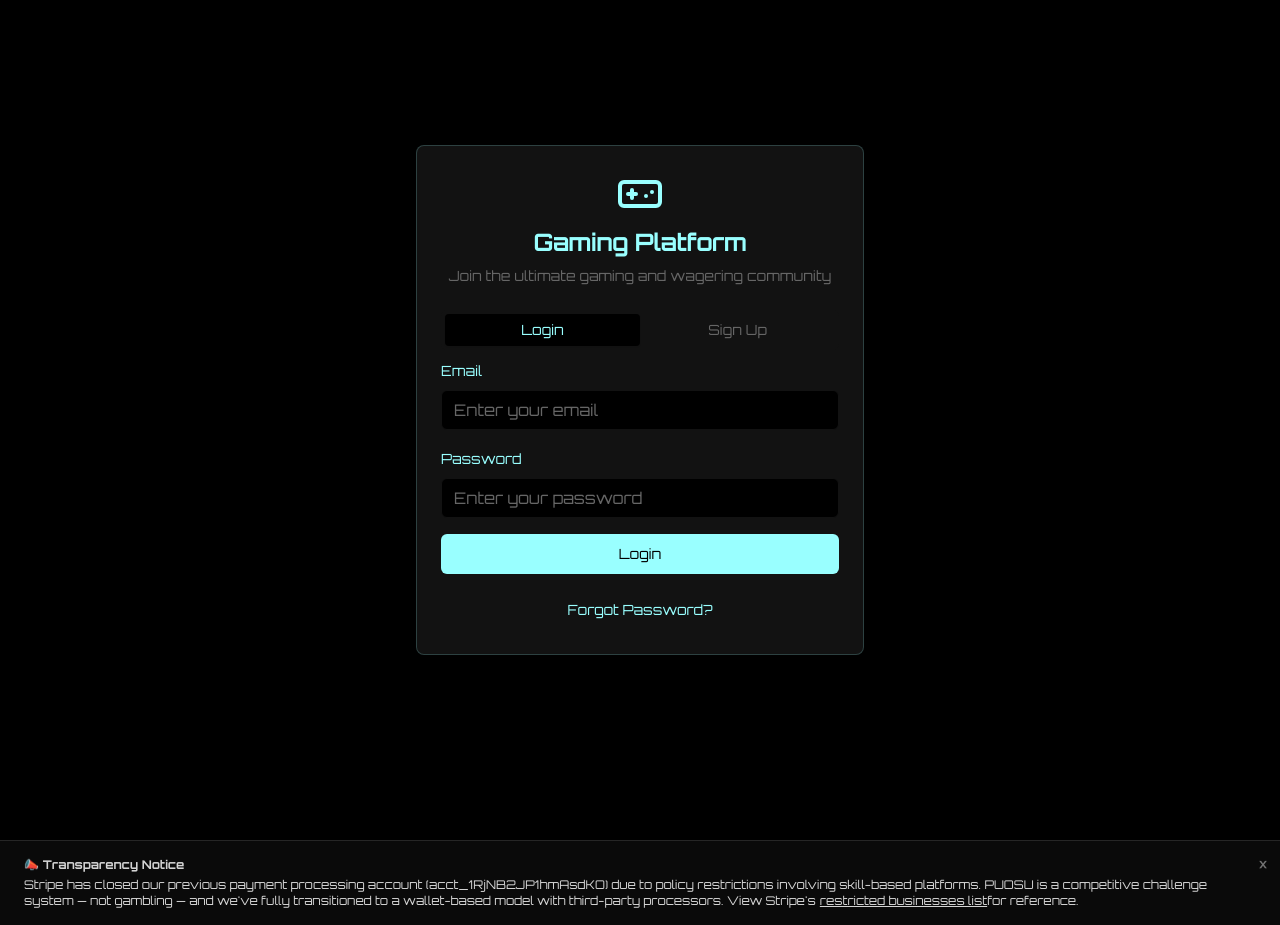
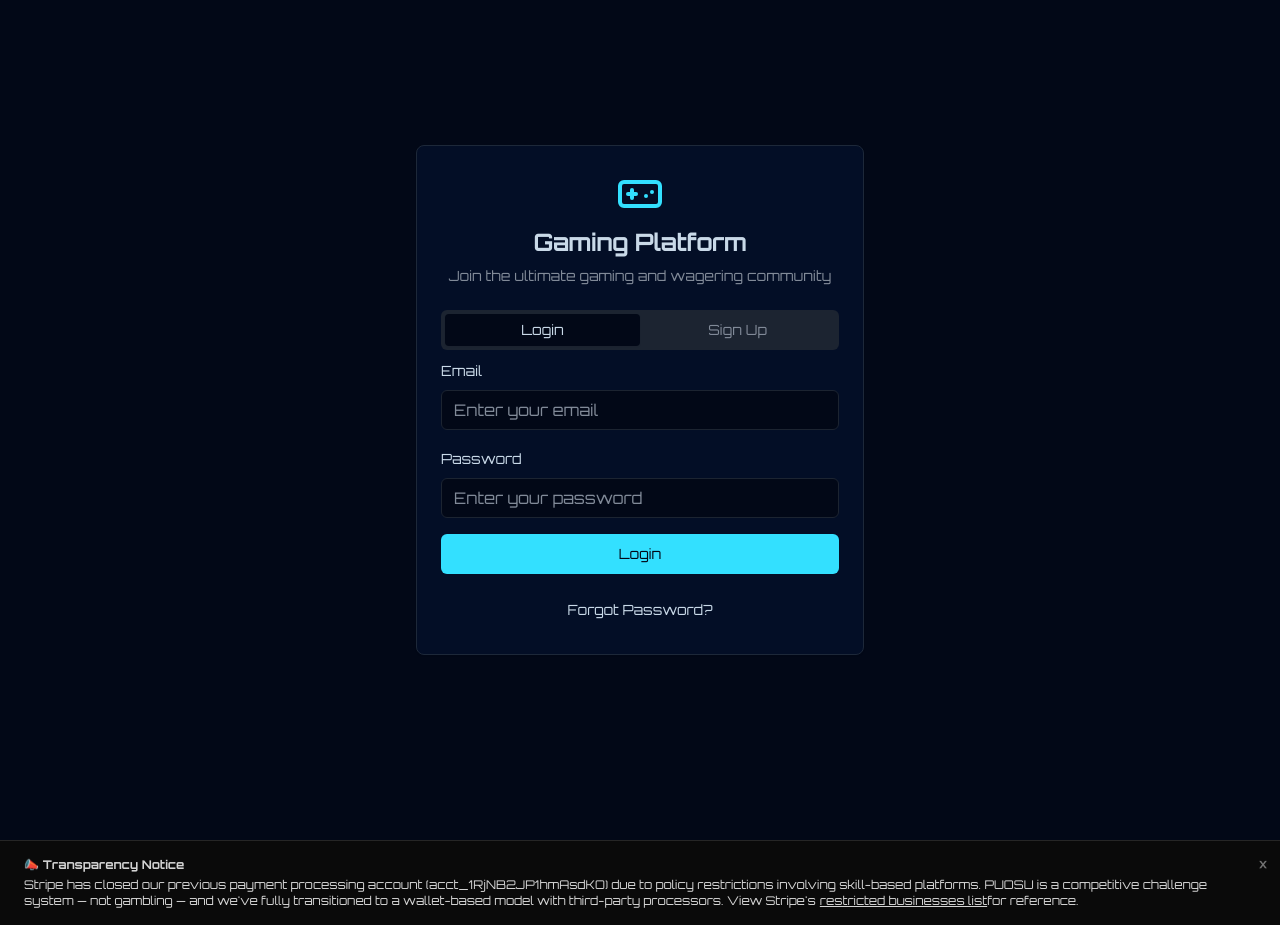
Before and after one commit to PUTUPORSHUTUP/putuporshutup, a React (Vite) app: page /auth in a window 1280 px wide. Built offline with nearby package versions, Linux system fonts and the light colour scheme.

Commit message:
Improve homepage readability
Update homepage text to be more readable and engaging with an edgy, futuristic, and fun theme.

```diff
--- a/package.json
+++ b/package.json
@@ -15,6 +15,7 @@
     "@capacitor/cli": "^7.4.2",
     "@capacitor/core": "^7.4.2",
     "@capacitor/ios": "^7.4.2",
+    "@fontsource/orbitron": "^5.2.6",
     "@hookform/resolvers": "^3.9.0",
     "@radix-ui/react-accordion": "^1.2.0",
     "@radix-ui/react-alert-dialog": "^1.1.1",
--- a/src/index.css
+++ b/src/index.css
@@ -10,94 +10,95 @@ All colors MUST be HSL.
 
 @layer base {
   :root {
-    /* Cyberpunk Neon Theme - Pure Black with Cyan and Magenta */
-    --background: 0 0% 0%;
-    --foreground: 180 100% 80%;
+    /* Cyberpunk Readable Theme - Dark with Better Contrast */
+    --background: 222 84% 5%;
+    --foreground: 210 40% 85%;
 
-    --card: 0 0% 7%;
-    --card-foreground: 180 100% 80%;
+    --card: 222 84% 8%;
+    --card-foreground: 210 40% 85%;
 
-    --popover: 0 0% 0%;
-    --popover-foreground: 180 100% 80%;
+    --popover: 222 84% 5%;
+    --popover-foreground: 210 40% 85%;
 
-    /* Neon Cyan Primary */
-    --primary: 180 100% 80%;
-    --primary-foreground: 0 0% 0%;
+    /* Electric Cyan Primary */
+    --primary: 189 100% 60%;
+    --primary-foreground: 222 84% 5%;
 
-    /* Electric Magenta Secondary */
-    --secondary: 320 100% 50%;
-    --secondary-foreground: 0 0% 0%;
+    /* Hot Pink Secondary */
+    --secondary: 320 100% 60%;
+    --secondary-foreground: 210 40% 98%;
 
-    --muted: 0 0% 7%;
-    --muted-foreground: 0 0% 40%;
+    --muted: 215 28% 15%;
+    --muted-foreground: 217 10% 55%;
 
-    /* Neon Cyan Accent */
-    --accent: 180 100% 80%;
-    --accent-foreground: 0 0% 0%;
+    /* Neon Green Accent */
+    --accent: 141 76% 55%;
+    --accent-foreground: 222 84% 5%;
 
-    /* Hot Pink Destructive */
-    --destructive: 0 63% 31%;
-    --destructive-foreground: 180 100% 80%;
+    /* Danger Red */
+    --destructive: 0 84% 60%;
+    --destructive-foreground: 210 40% 98%;
 
-    --border: 180 100% 80% / 0.2;
-    --input: 0 0% 7%;
-    --ring: 180 100% 80%;
+    --border: 217 32% 17%;
+    --input: 215 28% 15%;
+    --ring: 189 100% 60%;
 
     --radius: 0.5rem;
 
-    /* Neon effects */
-    --neon-cyan: 180 100% 80%;
-    --neon-magenta: 320 100% 50%;
+    /* Enhanced neon effects with better contrast */
+    --neon-cyan: 189 100% 60%;
+    --neon-magenta: 320 100% 60%;
+    --neon-green: 141 76% 55%;
 
     /* Gradients */
-    --gradient-primary: linear-gradient(135deg, hsl(180 100% 80%), hsl(320 100% 50%));
-    --gradient-secondary: linear-gradient(135deg, hsl(320 100% 50%), hsl(180 100% 80%));
-    --gradient-gaming: linear-gradient(135deg, hsl(0 0% 0%), hsl(0 0% 7%));
+    --gradient-primary: linear-gradient(135deg, hsl(189 100% 60%), hsl(320 100% 60%));
+    --gradient-secondary: linear-gradient(135deg, hsl(320 100% 60%), hsl(189 100% 60%));
+    --gradient-gaming: linear-gradient(135deg, hsl(222 84% 5%), hsl(222 84% 8%));
 
-    /* Glows */
-    --glow-primary: 0 0 20px hsl(180 100% 80% / 0.5);
-    --glow-secondary: 0 0 20px hsl(320 100% 50% / 0.5);
-    --glow-accent: 0 0 20px hsl(180 100% 80% / 0.5);
+    /* Glows with better visibility */
+    --glow-primary: 0 0 20px hsl(189 100% 60% / 0.4);
+    --glow-secondary: 0 0 20px hsl(320 100% 60% / 0.4);
+    --glow-accent: 0 0 20px hsl(141 76% 55% / 0.4);
 
-    --sidebar-background: 0 0% 7%;
-    --sidebar-foreground: 180 100% 80%;
-    --sidebar-primary: 180 100% 80%;
-    --sidebar-primary-foreground: 0 0% 0%;
-    --sidebar-accent: 0 0% 7%;
-    --sidebar-accent-foreground: 180 100% 80%;
-    --sidebar-border: 180 100% 80% / 0.2;
-    --sidebar-ring: 180 100% 80%;
+    --sidebar-background: 222 84% 8%;
+    --sidebar-foreground: 210 40% 85%;
+    --sidebar-primary: 189 100% 60%;
+    --sidebar-primary-foreground: 222 84% 5%;
+    --sidebar-accent: 215 28% 15%;
+    --sidebar-accent-foreground: 210 40% 85%;
+    --sidebar-border: 217 32% 17%;
+    --sidebar-ring: 189 100% 60%;
   }
 
   .dark {
-    /* Same cyberpunk theme for dark mode */
-    --background: 0 0% 0%;
-    --foreground: 180 100% 80%;
-    --card: 0 0% 7%;
-    --card-foreground: 180 100% 80%;
-    --popover: 0 0% 0%;
-    --popover-foreground: 180 100% 80%;
-    --primary: 180 100% 80%;
-    --primary-foreground: 0 0% 0%;
-    --secondary: 320 100% 50%;
-    --secondary-foreground: 0 0% 0%;
-    --muted: 0 0% 7%;
-    --muted-foreground: 0 0% 40%;
-    --accent: 180 100% 80%;
-    --accent-foreground: 0 0% 0%;
-    --destructive: 0 63% 31%;
-    --destructive-foreground: 180 100% 80%;
-    --border: 180 100% 80% / 0.2;
-    --input: 0 0% 7%;
-    --ring: 180 100% 80%;
-    --sidebar-background: 0 0% 7%;
-    --sidebar-foreground: 180 100% 80%;
-    --sidebar-primary: 180 100% 80%;
-    --sidebar-primary-foreground: 0 0% 0%;
-    --sidebar-accent: 0 0% 7%;
-    --sidebar-accent-foreground: 180 100% 80%;
-    --sidebar-border: 180 100% 80% / 0.2;
-    --sidebar-ring: 180 100% 80%;
+    /* Matching dark theme with better readability */
+    --background: 222 84% 5%;
+    --foreground: 210 40% 85%;
+    --card: 222 84% 8%;
+    --card-foreground: 210 40% 85%;
+    --popover: 222 84% 5%;
+    --popover-foreground: 210 40% 85%;
+    --primary: 189 100% 60%;
+    --primary-foreground: 222 84% 5%;
+    --secondary: 320 100% 60%;
+    --secondary-foreground: 210 40% 98%;
+    --muted: 215 28% 15%;
+    --muted-foreground: 217 10% 55%;
+    --accent: 141 76% 55%;
+    --accent-foreground: 222 84% 5%;
+    --destructive: 0 84% 60%;
+    --destructive-foreground: 210 40% 98%;
+    --border: 217 32% 17%;
+    --input: 215 28% 15%;
+    --ring: 189 100% 60%;
+    --sidebar-background: 222 84% 8%;
+    --sidebar-foreground: 210 40% 85%;
+    --sidebar-primary: 189 100% 60%;
+    --sidebar-primary-foreground: 222 84% 5%;
+    --sidebar-accent: 215 28% 15%;
+    --sidebar-accent-foreground: 210 40% 85%;
+    --sidebar-border: 217 32% 17%;
+    --sidebar-ring: 189 100% 60%;
   }
 
   * {
```
Also changed, not shown: 1 other file (tests, documents, lock files or other folders).
